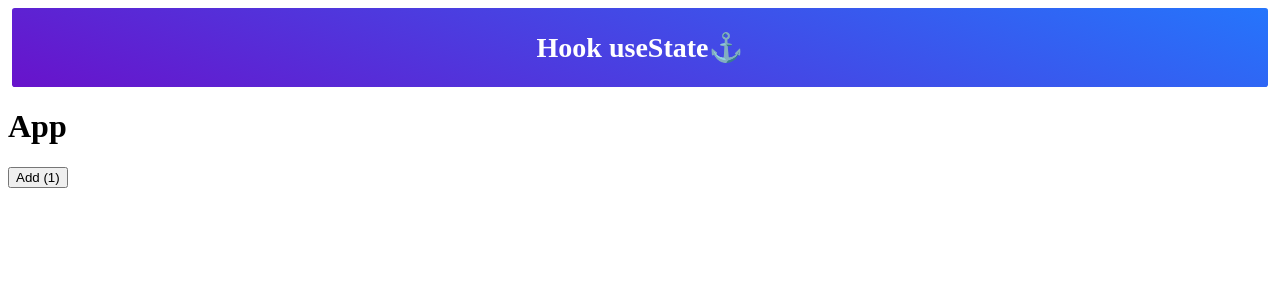
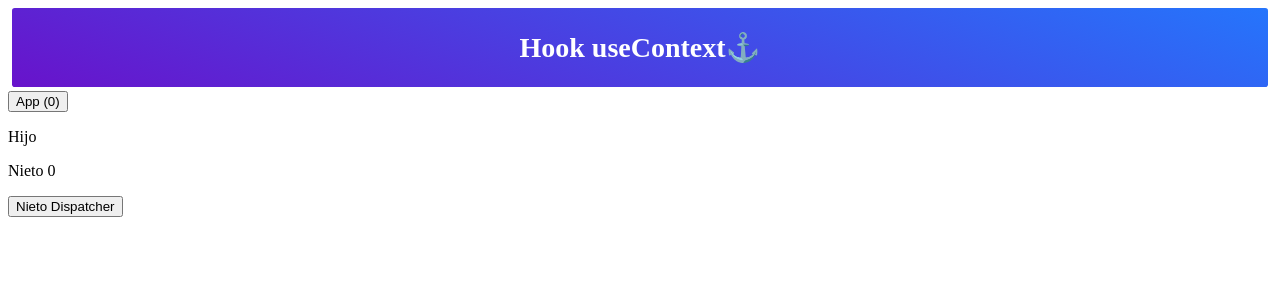
Before and after one commit to Eisten1996/react-fundamentos, a React (Create React App) app: page / in a window 1280 px wide. Shown: the top 300 px of the page. Built offline with nearby package versions, Linux system fonts and the light colour scheme.

Commit message:
Entendiendo el Hook useContext()
Uso del useContext para poder usar el context de mejor manera

```diff
--- a/src/App.js
+++ b/src/App.js
@@ -1,6 +1,5 @@
-import React, { useLayoutEffect } from 'react'
-import { useState } from 'react'
-import { useEffect } from 'react'
+import React, { useState } from 'react'
+import { useContext } from 'react'
 
 const Header = () => {
   const styles = {
@@ -16,7 +15,7 @@ const Header = () => {
   return (
     <header style={styles}>
       <h1>
-        Hook useState
+        Hook useContext
         <span role="img" aria-label="hook emoji">
           ⚓
         </span>
@@ -24,36 +23,63 @@ const Header = () => {
     </header>
   )
 }
-const App = () => {
-  const [count, setState] = useState(1)
 
-  const add = () => {
-    setState(count + 1)
-  }
+// Uso normal de context
+// const Nieto = () => {
+//   return (
+//     <MyContext.Consumer>
+//       {(context) => (
+//         <div>
+//           <p>Nieto {context.num}</p>
+//           <button onClick={context.addNum}>Nieto Dispatcher</button>
+//         </div>
+//       )}
+//     </MyContext.Consumer>
+//   )
+// }
 
-  useEffect(() => {
-    console.log('useEffect 1')
-  }, [count])
-
-  useEffect(() => {
-    console.log('useEffect 2')
-  }, [count])
-
-  useLayoutEffect(() => {
-    console.log('useLayoutEffect 1')
-  }, [count])
-
-  useLayoutEffect(() => {
-    console.log('useLayoutEffect 2')
-  }, [count])
-
+const Nieto = () => {
+  const { addNum, num } = useContext(MyContext)
   return (
     <div>
-      <Header />
-      <h1>App</h1>
-      <button onClick={add}>Add ({count})</button>
+      <p>Nieto {num}</p>
+      <button onClick={addNum}>Nieto Dispatcher</button>
     </div>
   )
 }
 
+const Hijo = () => {
+  return (
+    <div>
+      <p>Hijo</p>
+      <Nieto />
+    </div>
+  )
+}
+
+const MyContext = React.createContext()
+
+const App = () => {
+  const [num, setNum] = useState(0)
+
+  const addNum = () => {
+    setNum(num + 1)
+  }
+
+  return (
+    <MyContext.Provider
+      value={{
+        num,
+        addNum,
+      }}
+    >
+      <div>
+        <Header />
+        <button onClick={addNum}>App ({num})</button>
+        <Hijo />
+      </div>
+    </MyContext.Provider>
+  )
+}
+
 export default App
```
